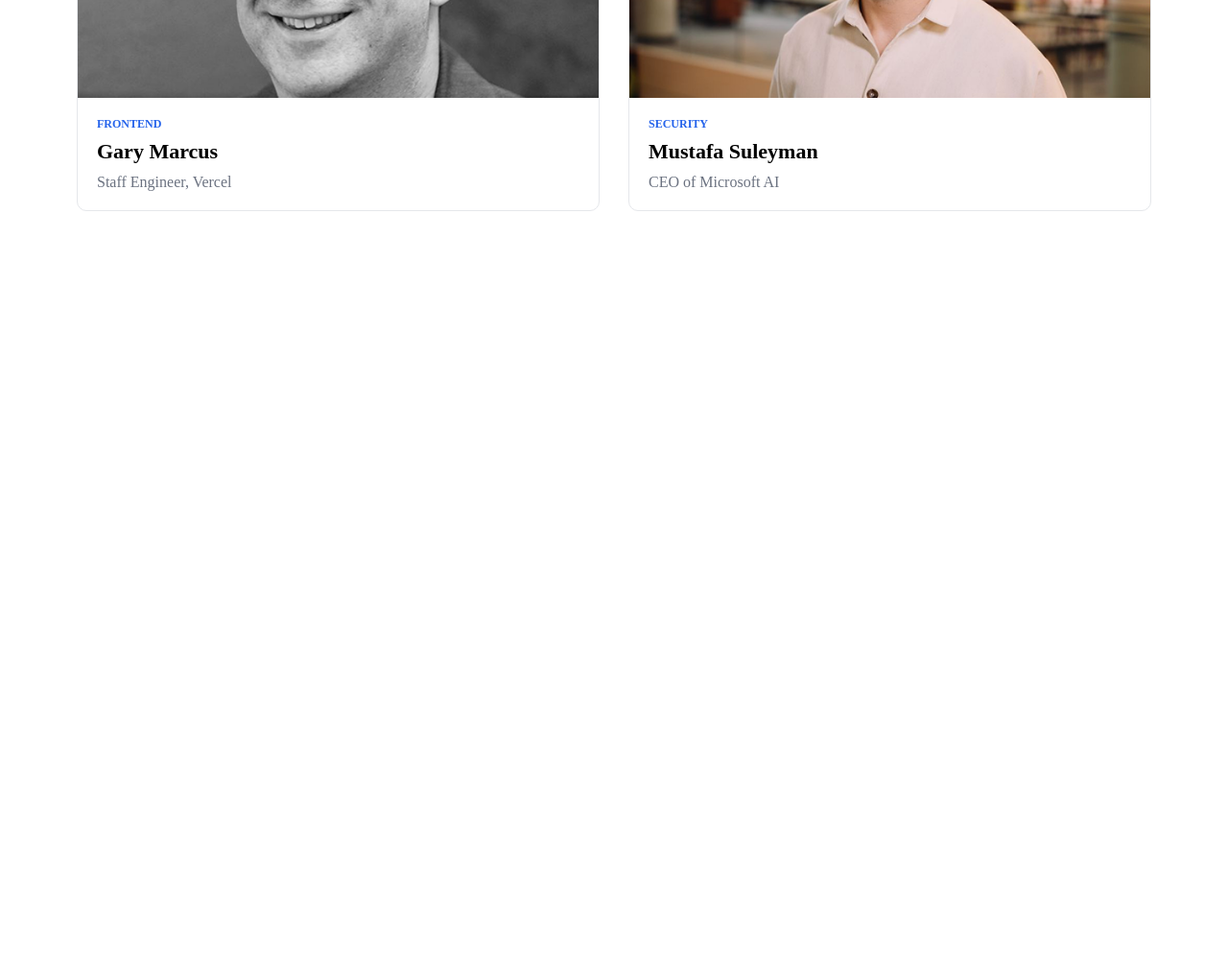
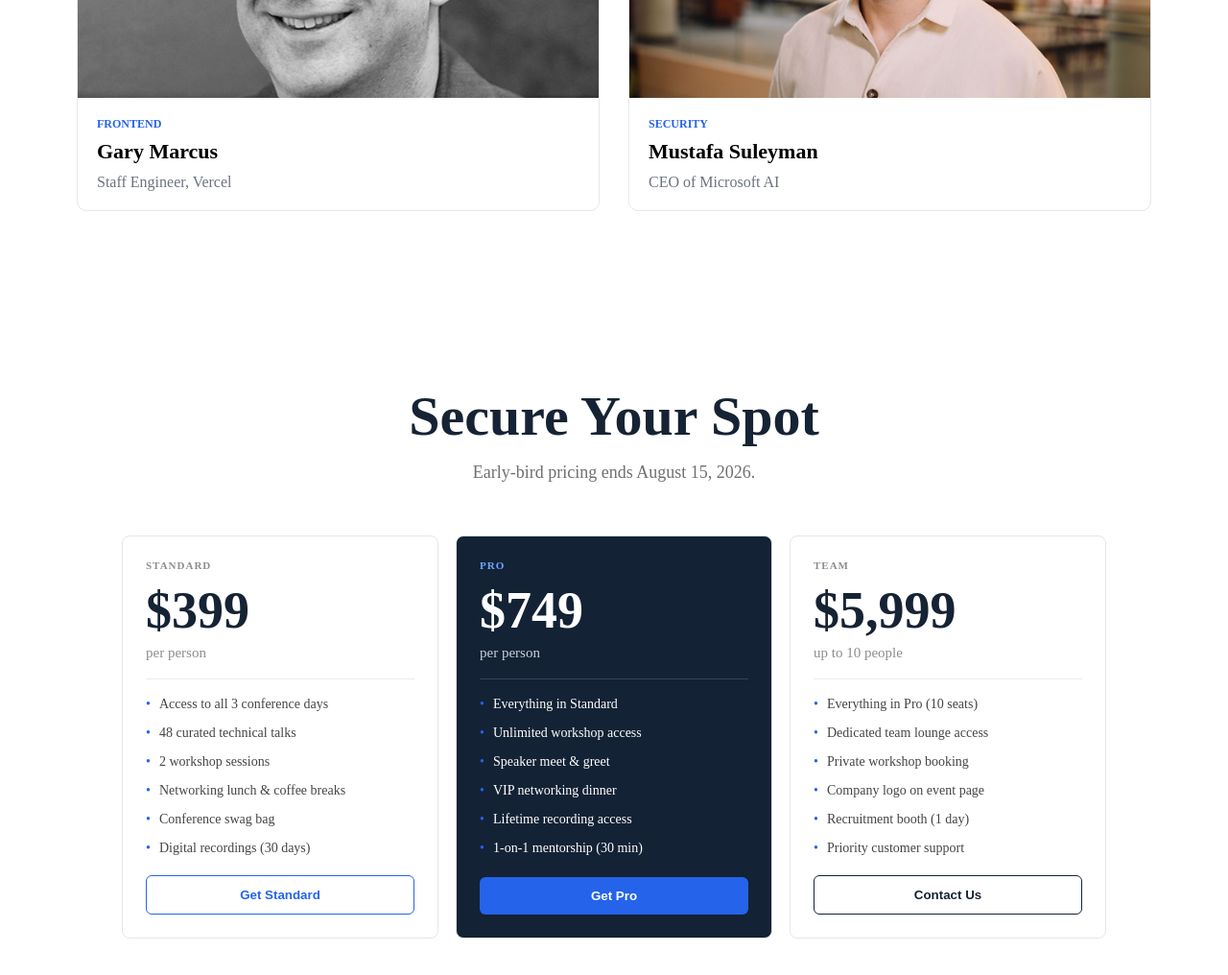
Before and after one commit to GM-FARIHA-TASNIM/DevConf-Assignment-1-PH-, a plain HTML site: page index.html in a window 1280 px wide. Shown: the part 1682-2698 px from the top of the page at 96% size. Before the commit the page ends 1982 px from the top, so only its background shows below. Drawn offline with Linux system fonts and the light colour scheme.

Commit message:
pricing  section

```diff
--- a/css/style.css
+++ b/css/style.css
@@ -109,3 +109,139 @@ button {
   color: #6b7280;
   font-size: 16px;
 }
+.pricing {
+  max-width: 1100px;
+  margin: 100px auto;
+}
+
+.pricing h2 {
+  text-align: center;
+  font-size: 58px;
+  color: #162334;
+  margin-bottom: 15px;
+}
+
+.pricing-subtitle {
+  text-align: center;
+  color: #707070;
+  font-size: 18px;
+  margin-bottom: 55px;
+}
+
+.pricing-container {
+  display: flex;
+  justify-content: center;
+  gap: 18px;
+}
+
+.price-card {
+  width: 330px;
+  height: 420px;
+  border: 1px solid #e6e6e6;
+  border-radius: 8px;
+  padding: 24px;
+  background: #ffffff;
+
+  display: flex;
+  flex-direction: column;
+}
+
+.plan {
+  font-size: 11px;
+  font-weight: 600;
+  color: #8d8d8d;
+  letter-spacing: 1px;
+  margin-bottom: 10px;
+}
+
+.price-card h3 {
+  font-size: 54px;
+  color: #162334;
+  margin-bottom: 5px;
+}
+
+.price {
+  color: #8d8d8d;
+  font-size: 15px;
+}
+
+.price-card hr {
+  margin: 18px 0;
+  border: none;
+  border-top: 1px solid #ececec;
+}
+
+.price-card ul {
+  list-style: none;
+  flex: 1;
+}
+
+.price-card ul li {
+  font-size: 14px;
+  color: #454545;
+  margin-bottom: 14px;
+  position: relative;
+  padding-left: 14px;
+}
+
+.price-card ul li::before {
+  content: "•";
+  position: absolute;
+  left: 0;
+  color: #2563eb;
+}
+
+.outline-btn {
+  width: 100%;
+  background: #ffffff;
+  color: #2563eb;
+  border: 1px solid #2563eb;
+  padding: 12px;
+  border-radius: 6px;
+  font-weight: 600;
+}
+
+.contact-btn {
+  width: 100%;
+  background: #ffffff;
+  color: #162334;
+  border: 1px solid #162334;
+  padding: 12px;
+  border-radius: 6px;
+  font-weight: 600;
+}
+
+.pro-card {
+  background: #132235;
+  color: #ffffff;
+}
+
+.pro-card h3 {
+  color: #ffffff;
+}
+
+.pro-card .plan {
+  color: #6da8ff;
+}
+
+.pro-card .price {
+  color: #c9d1d9;
+}
+
+.pro-card hr {
+  border-top: 1px solid rgba(255, 255, 255, 0.15);
+}
+
+.pro-card ul li {
+  color: #ffffff;
+}
+
+.pro-btn {
+  width: 100%;
+  background: #2563eb;
+  color: #ffffff;
+  border: none;
+  padding: 12px;
+  border-radius: 6px;
+  font-weight: 600;
+}
--- a/index.html
+++ b/index.html
@@ -90,6 +90,76 @@
           </div>
         </div>
       </section>
+
+      <section class="pricing">
+        <h2>Secure Your Spot</h2>
+
+        <p class="pricing-subtitle">Early-bird pricing ends August 15, 2026.</p>
+
+        <div class="pricing-container">
+          <div class="price-card">
+            <span class="plan">STANDARD</span>
+
+            <h3>$399</h3>
+
+            <p class="price">per person</p>
+
+            <hr />
+
+            <ul>
+              <li>Access to all 3 conference days</li>
+              <li>48 curated technical talks</li>
+              <li>2 workshop sessions</li>
+              <li>Networking lunch & coffee breaks</li>
+              <li>Conference swag bag</li>
+              <li>Digital recordings (30 days)</li>
+            </ul>
+
+            <button class="outline-btn">Get Standard</button>
+          </div>
+
+          <div class="price-card pro-card">
+            <span class="plan">PRO</span>
+
+            <h3>$749</h3>
+
+            <p class="price">per person</p>
+
+            <hr />
+
+            <ul>
+              <li>Everything in Standard</li>
+              <li>Unlimited workshop access</li>
+              <li>Speaker meet & greet</li>
+              <li>VIP networking dinner</li>
+              <li>Lifetime recording access</li>
+              <li>1-on-1 mentorship (30 min)</li>
+            </ul>
+
+            <button class="pro-btn">Get Pro</button>
+          </div>
+          <div class="price-card">
+            <span class="plan">TEAM</span>
+
+            <h3>$5,999</h3>
+
+            <p class="price">up to 10 people</p>
+
+            <hr />
+
+            <ul>
+              <li>Everything in Pro (10 seats)</li>
+              <li>Dedicated team lounge access</li>
+              <li>Private workshop booking</li>
+              <li>Company logo on event page</li>
+              <li>Recruitment booth (1 day)</li>
+              <li>Priority customer support</li>
+            </ul>
+
+            <button class="contact-btn">Contact Us</button>
+          </div>
+        </div>
+      </section>
     </main>
   </body>
 </html>
```
